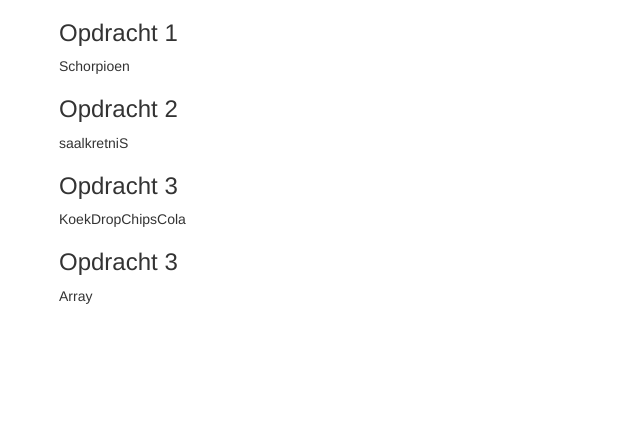
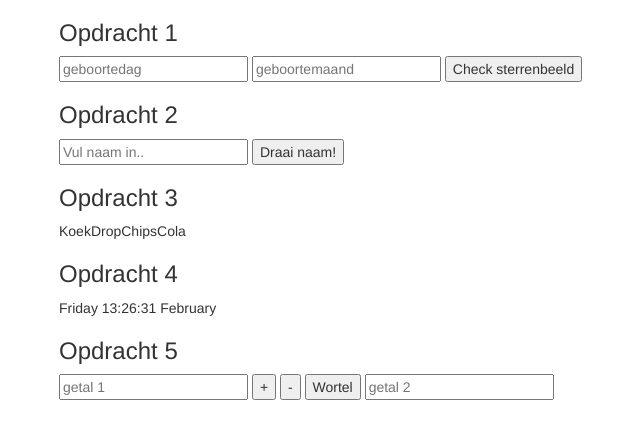
Before and after one commit to ThimoJonker/github-school, a PHP site: the page made by school/6 - functions/index.php in a window 1280 px wide. Shown: the top 439 px of the page, without its empty margins (11-651 px from the left). Run offline with PHP 8.4, Linux system fonts and the light colour scheme; some libraries are stand-ins or nearby versions.

Commit message:
Les 6 - t/m 5 af

```diff
--- a/school/6 - functions/index.php
+++ b/school/6 - functions/index.php
@@ -16,6 +16,11 @@
 <body>
 <div class="container">
     <h3>Opdracht 1</h3>
+    <form action="#" method="post">
+        <input name="geboortedag" type="number" placeholder="geboortedag">
+        <input name="geboortemaand" type="number" placeholder="geboortemaand">
+        <input type="submit" name="btnGeboorte" value="Check sterrenbeeld">
+    </form>
     <?php
     function sterrenBeeld($geboortedag, $geboortemaand){
         switch($geboortemaand){
@@ -93,15 +98,30 @@
                 }
         }
     }
-    echo sterrenBeeld(8,11);
+    if(isset($_POST['btnGeboorte'])){
+        $dag = $_POST['geboortedag'];
+        $maand = $_POST['geboortemaand'];
+        echo "<h4 class='text-info'>" . sterrenBeeld($dag, $maand) . "</h4>";
+    }
+
     ?>
 
     <h3>Opdracht 2</h3>
+
+    <form action="#" method="post">
+        <input name="txtName" type="text" placeholder="Vul naam in..">
+        <input type="submit" name="btnName" value="Draai naam!">
+    </form>
     <?php
-    function omdraai($string){
-        return strrev($string);
+
+    if(isset($_POST['btnName'])){
+        $txtName = $_POST['txtName'];
+        function omdraai($string){
+            return strrev($string);
+        }
+        echo "<h4 class='text-info'>" .omdraai($txtName) . "</h4>";
+
     }
-    echo omdraai("Sinterklaas");
     ?>
 
     <h3>Opdracht 3</h3>
@@ -114,13 +134,40 @@
     snoepjes(["Koek", "Drop", "Chips", "Cola"]);
     ?>
 
-    <h3>Opdracht 3</h3>
+    <h3>Opdracht 4</h3>
     <?php
     function gekkeDatum(){
-        $array = [date(l),date(B), date(F)];
-        return $array;
+        $array = ["%A","%H:","%M:","%S","%B"];
+        setlocale(LC_ALL, 'Dutch');
+        return strftime("%A %H:%M:%S %B");
     }
     echo gekkeDatum();
+    ?>
+
+    <h3>Opdracht 5</h3>
+    <form action="#" method="post">
+        <input name="getal1" type="number" placeholder="getal 1">
+        <input type="submit" name="btn"  value="+">
+        <input type="submit" name="btn" value="-">
+        <input type="submit" name="btn" value="Wortel">
+        <input name="getal2" type="number" placeholder="getal 2">
+    </form>
+    <?php
+    function bereken($num1, $num2){
+        $square = '&#8730';
+        $btn = $_POST['btn'];
+        if($btn == '+')
+            return $num1 + $num2;
+        elseif($btn == '-')
+            return $num1 - $num2;
+        elseif($btn == 'Wortel')
+            return sqrt($num1);
+    }
+    if(isset($_POST['btn'])){
+        $getal1 = $_POST['getal1'];
+        $getal2 = $_POST['getal2'];
+        echo bereken($getal1, $getal2);
+    }
     ?>
 </div>
 </body>
```
